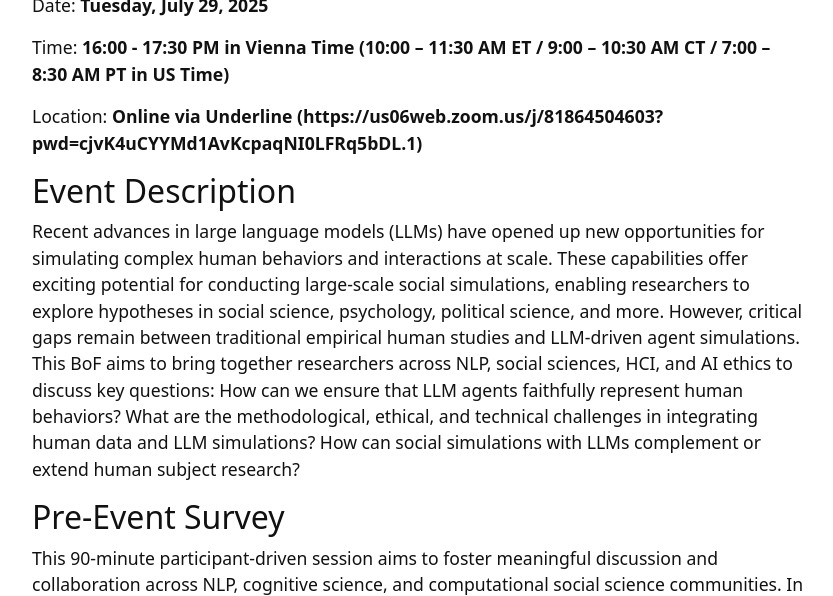
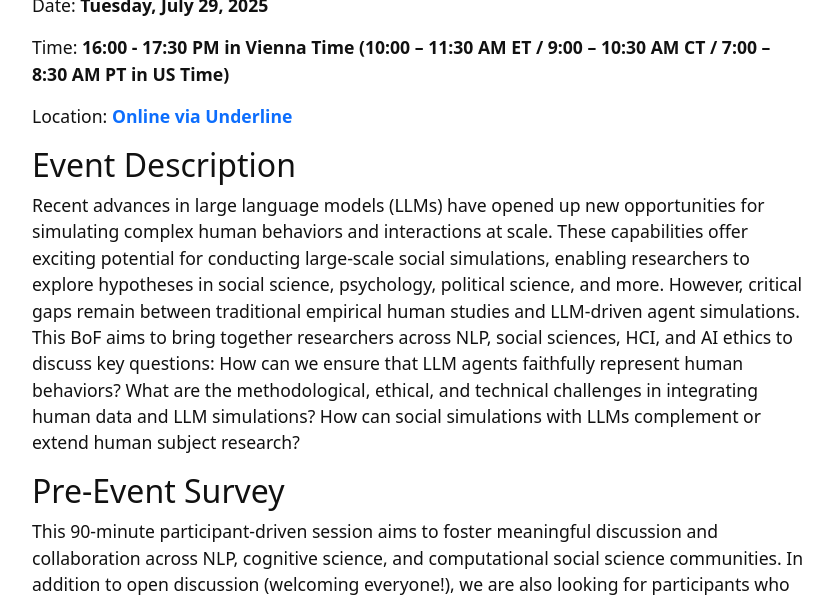
Before and after one commit to xuanwang91/2025-ACL-BOF, a Jekyll site: the page built from index.md, in a window 1280 px wide and 900 px high, scrolled down 647 px, cut to the strip 156-752 px from the top of the window. Shown: the whole strip, without its empty margins (220-1053 px from the left). Built offline with Jekyll 4.4.1, drawn with Linux system fonts in a browser that asks for light colours.

Commit message:
Update index.md

```diff
--- a/index.md
+++ b/index.md
@@ -11,7 +11,7 @@ Date: **Tuesday, July 29, 2025**
 
 Time: **16:00 - 17:30 PM in Vienna Time (10:00 – 11:30 AM ET / 9:00 – 10:30 AM CT / 7:00 – 8:30 AM PT in US Time)**
 
-Location: **Online via Underline (https://us06web.zoom.us/j/81864504603?pwd=cjvK4uCYYMd1AvKcpaqNI0LFRq5bDL.1)**
+Location: **[Online via Underline](https://us06web.zoom.us/j/81864504603?pwd=cjvK4uCYYMd1AvKcpaqNI0LFRq5bDL.1)**
 
 ## Event Description
 Recent advances in large language models (LLMs) have opened up new opportunities for simulating complex human behaviors and interactions at scale. These capabilities offer exciting potential for conducting large-scale social simulations, enabling researchers to explore hypotheses in social science, psychology, political science, and more. However, critical gaps remain between traditional empirical human studies and LLM-driven agent simulations. This BoF aims to bring together researchers across NLP, social sciences, HCI, and AI ethics to discuss key questions: How can we ensure that LLM agents faithfully represent human behaviors? What are the methodological, ethical, and technical challenges in integrating human data and LLM simulations? How can social simulations with LLMs complement or extend human subject research?
```
